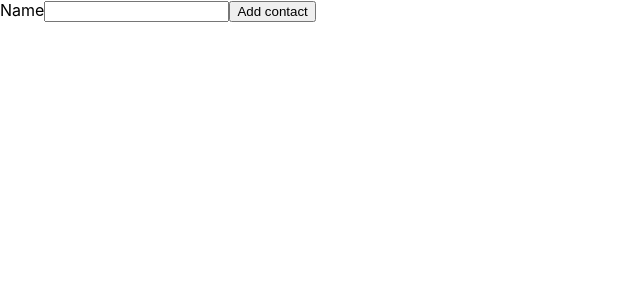
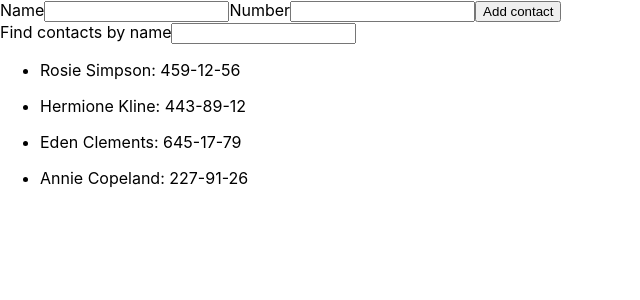
Before and after one commit to UiMi17/goit-react-hw-02-phoneboo, a React (Create React App) app: page / in a window 1280 px wide. Shown: the top 300 px of the page, without its empty margins (0-640 px from the left). Built offline with nearby package versions, Linux system fonts and the light colour scheme.

Commit message:
Step 4 upd

```diff
--- a/src/components/App.jsx
+++ b/src/components/App.jsx
@@ -1,30 +1,38 @@
-import { Component } from 'react';
+import React, { Component } from 'react';
+import { nanoid } from 'nanoid';
 import ContactsForm from './ContactsForm';
 import ContactsList from './ContactsList';
-import { nanoid } from 'nanoid';
-
-// Застосунок повинен складатися з форми і списку контактів. На поточному кроці реалізуй додавання імені контакту та відображення списку контактів.
-// 1.Забираємо значення інпуту після кліку користувача
-// 2. Робимо об'єкт, до якого заносимо значення з інпуту
-// 3. Відображаємо ім'я у списку
+import Filter from './Filter';
 
 export class App extends Component {
   state = {
-    contacts: [],
+    contacts: [
+      { id: 'id-1', name: 'Rosie Simpson', number: '459-12-56' },
+      { id: 'id-2', name: 'Hermione Kline', number: '443-89-12' },
+      { id: 'id-3', name: 'Eden Clements', number: '645-17-79' },
+      { id: 'id-4', name: 'Annie Copeland', number: '227-91-26' },
+    ],
+    filter: '',
     name: '',
+    number: '',
   };
 
   createContact = ev => {
     this.setState(
       {
         name: ev.currentTarget.elements.name.value,
+        number: ev.currentTarget.elements.number.value,
       },
       () => {
         this.setState(prevState => {
           return {
             contacts: [
               ...prevState.contacts,
-              { name: this.state.name, id: nanoid() },
+              {
+                name: this.state.name,
+                number: this.state.number,
+                id: nanoid(),
+              },
             ],
           };
         });
@@ -34,15 +42,28 @@ export class App extends Component {
 
   handleFormSubmit = ev => {
     ev.preventDefault();
-
     this.createContact(ev);
   };
 
+  handleSearchInputChange = ev => {
+    this.setState({ filter: ev.target.value });
+  };
+
   render() {
+    const filteredContacts = this.state.contacts.filter(contact => {
+      return contact.name
+        .toLowerCase()
+        .includes(this.state.filter.toLowerCase());
+    });
+
     return (
       <>
         <ContactsForm handleFormSubmit={this.handleFormSubmit} />
-        <ContactsList contacts={this.state.contacts} />
+        <Filter handleSearchInputChange={this.handleSearchInputChange} />
+        <ContactsList
+          contacts={filteredContacts}
+          handleSearchInputChange={this.handleSearchInputChange}
+        />
       </>
     );
   }
--- a/src/components/ContactsForm.jsx
+++ b/src/components/ContactsForm.jsx
@@ -1,4 +1,4 @@
-const ContactsForm = ({handleFormSubmit}) => {
+const ContactsForm = ({ handleFormSubmit }) => {
   return (
     <form onSubmit={handleFormSubmit}>
       <label htmlFor="name">Name</label>
@@ -9,6 +9,14 @@ const ContactsForm = ({handleFormSubmit}) => {
         title="Name may contain only letters, apostrophe, dash and spaces. For example Adrian, Jacob Mercer, Charles de Batz de Castelmore d'Artagnan"
         required
       />
+      <label htmlFor="number">Number</label>
+      <input
+        type="tel"
+        name="number"
+        pattern="\+?\d{1,4}?[-.\s]?\(?\d{1,3}?\)?[-.\s]?\d{1,4}[-.\s]?\d{1,4}[-.\s]?\d{1,9}"
+        title="Phone number must be digits and can contain spaces, dashes, parentheses and can start with +"
+        required
+      />
       <button type="submit">Add contact</button>
     </form>
   );
--- a/src/components/ContactsListElement.jsx
+++ b/src/components/ContactsListElement.jsx
@@ -1,10 +1,10 @@
 const ContactsListElement = ({ contacts }) => {
   return (
     <>
-      {contacts.map(({ name, id }) => {
+      {contacts.map(({ name, number, id }) => {
         return (
           <li key={id}>
-            <p>{name}</p>
+            <p>{name}: {number}</p>
           </li>
         );
       })}
--- /dev/null
+++ b/src/components/Filter.jsx
@@ -0,0 +1,10 @@
+const Filter = ({ handleSearchInputChange }) => {
+  return (
+    <>
+      <label htmlFor="search">Find contacts by name</label>
+      <input type="text" name="search" onChange={handleSearchInputChange} />
+    </>
+  );
+};
+
+export default Filter;
```
